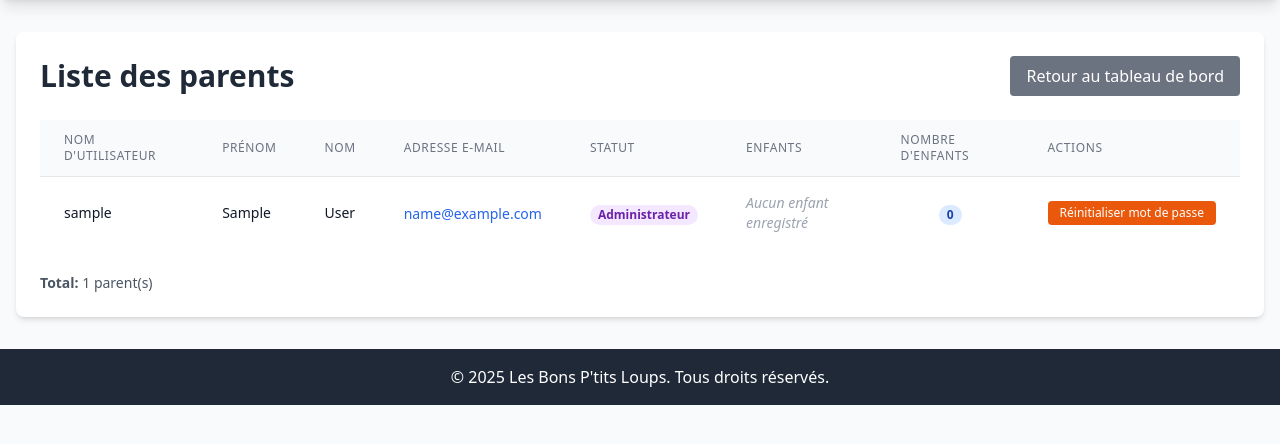
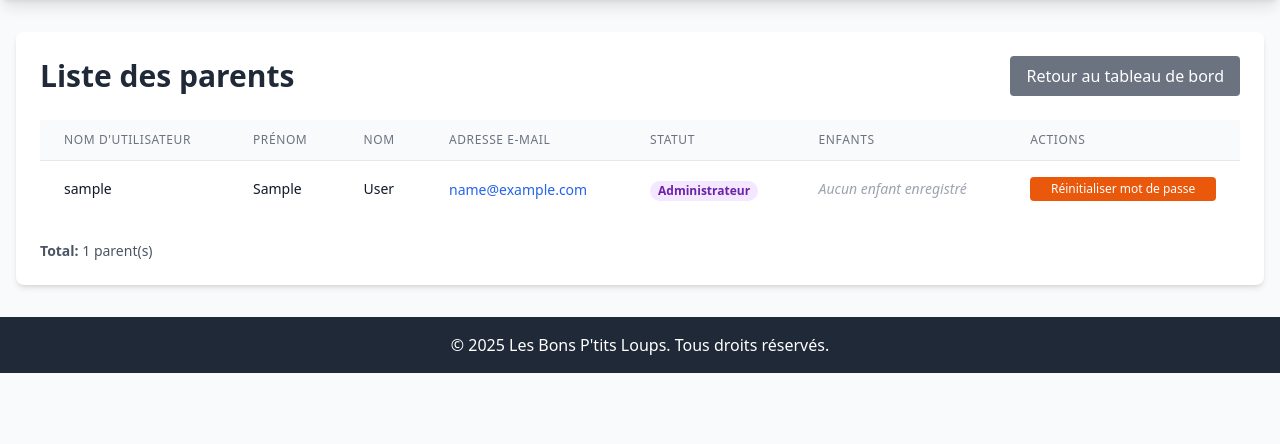
Before and after one commit to Oripy/BonPtitLoup, a Django app: page /admin-panel/parents/ in a window 1280 px wide. Shown: the part 52-496 px from the top of the page. Run offline with Django 5.2, Linux system fonts and the light colour scheme; the visitor is signed in with stand-in values (Sample User, id 1); data comes from the database, SQL or seed files in the repository; data that the repository does not hold is empty; some libraries are stand-ins or nearby versions.

Commit message:
Remove "Nombre d'enfants" column from parents list template for a cleaner layout. Adjusted related table structure to enhance readability.

```diff
--- a/admin_panel/templates/admin_panel/parents_list.html
+++ b/admin_panel/templates/admin_panel/parents_list.html
@@ -23,7 +23,6 @@
                         <th class="px-6 py-3 text-left text-xs font-medium text-gray-500 uppercase tracking-wider">{% trans "Adresse e-mail" %}</th>
                         <th class="px-6 py-3 text-left text-xs font-medium text-gray-500 uppercase tracking-wider">{% trans "Statut" %}</th>
                         <th class="px-6 py-3 text-left text-xs font-medium text-gray-500 uppercase tracking-wider">{% trans "Enfants" %}</th>
-                        <th class="px-6 py-3 text-left text-xs font-medium text-gray-500 uppercase tracking-wider">{% trans "Nombre d'enfants" %}</th>
                         <th class="px-6 py-3 text-left text-xs font-medium text-gray-500 uppercase tracking-wider">{% trans "Actions" %}</th>
                     </tr>
                 </thead>
@@ -67,11 +66,7 @@
                                     {% endif %}
                                 </div>
                             </td>
-                            <td class="px-6 py-4 whitespace-nowrap text-center">
-                                <span class="px-2 inline-flex text-xs leading-5 font-semibold rounded-full bg-blue-100 text-blue-800">
-                                    {{ parent.children.count }}
-                                </span>
-                            </td>
+
                             <td class="px-6 py-4 whitespace-nowrap text-sm font-medium">
                                 <div class="flex flex-col space-y-2">
                                     <form method="post" action="{% url 'admin_panel:reset_parent_password' parent.id %}" class="inline">
```
